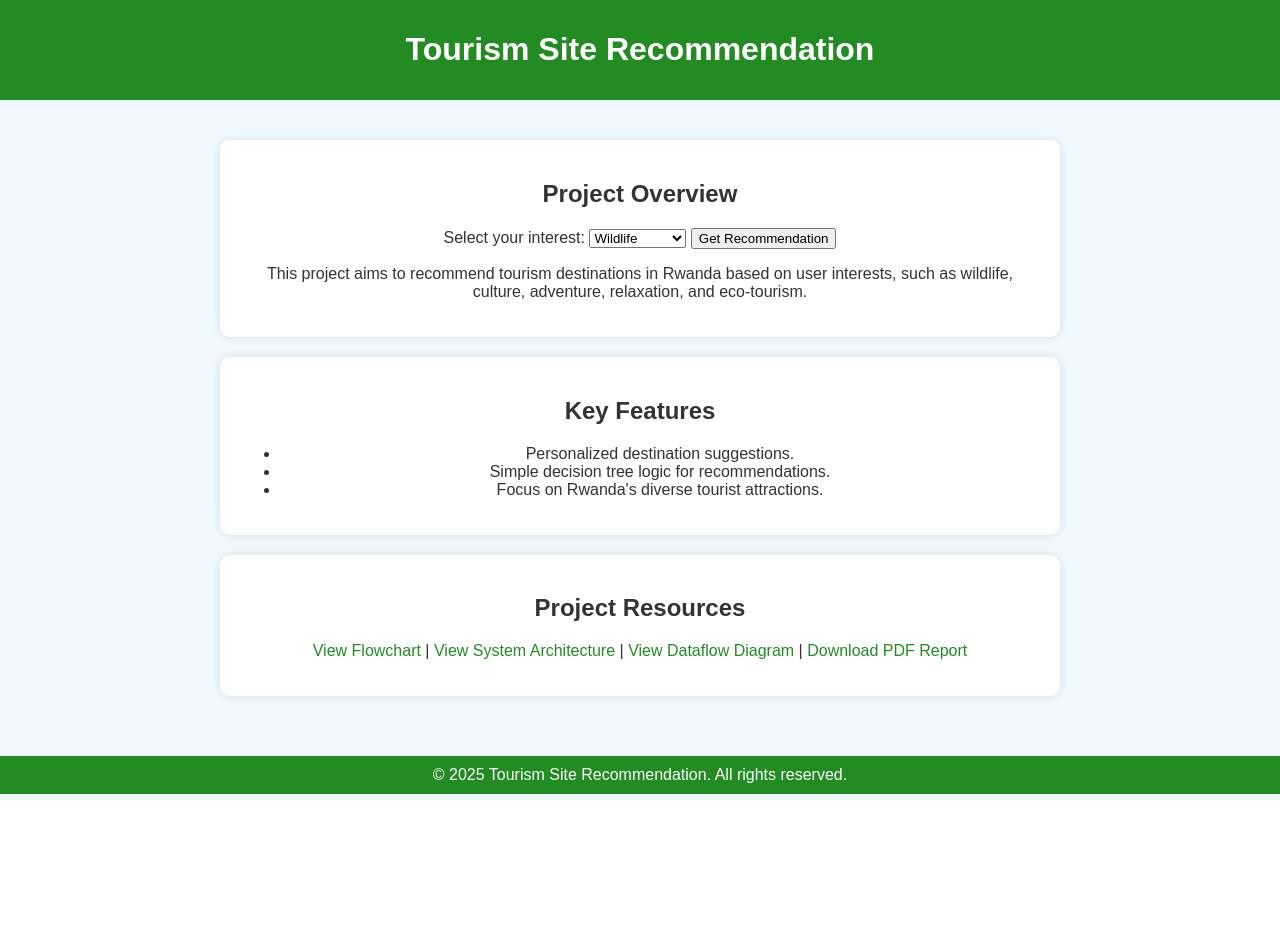
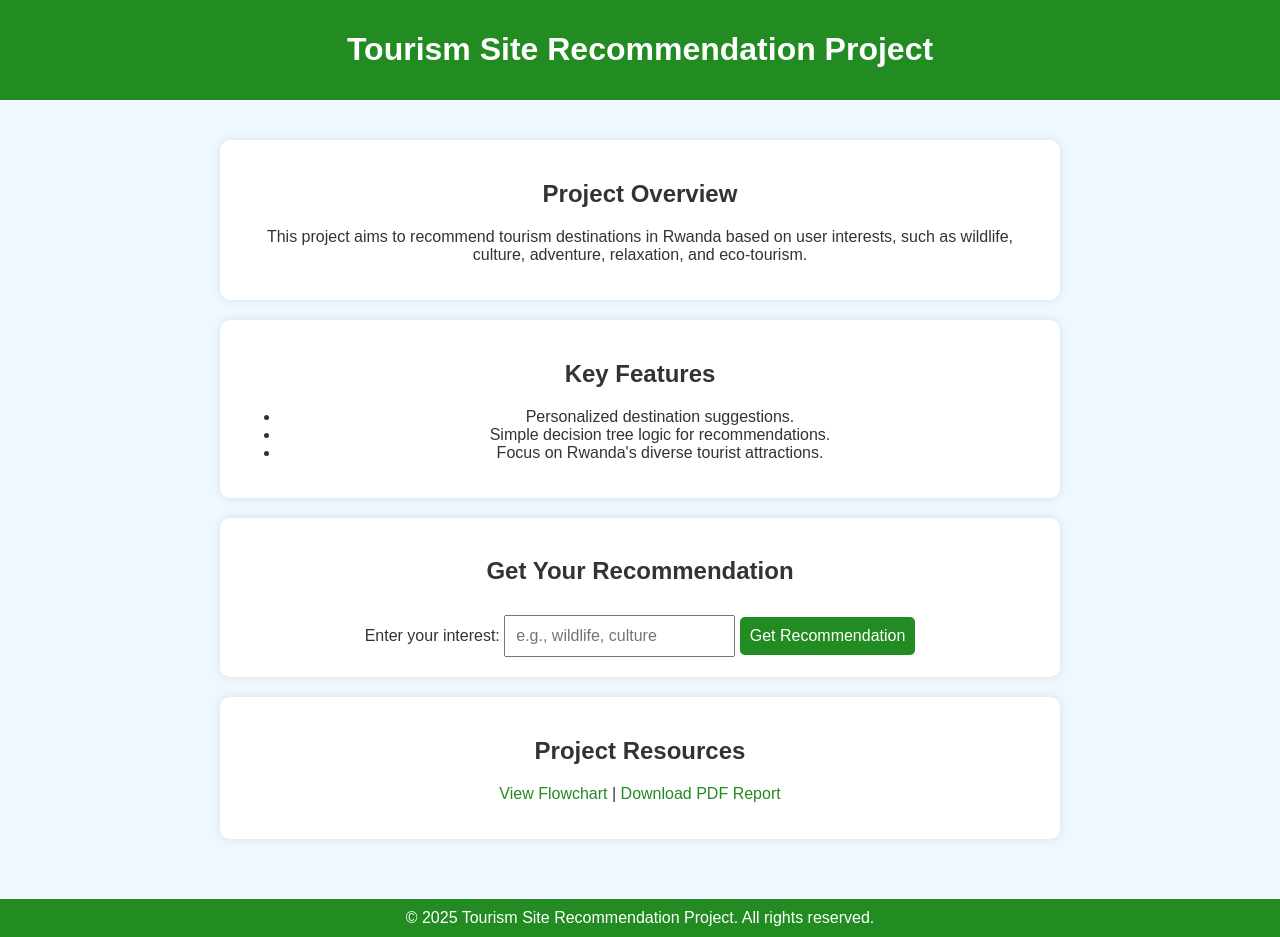
Before and after one commit to Group10done/AI_Group10_ExpertSystem_Assignment2, a Flask app: page / in a window 1280 px wide. Before the commit the page ends 800 px from the top, so only its background shows below. Run offline with Flask 3, Linux system fonts and the light colour scheme.

Commit message:
Update index.html

```diff
--- a/tourism_recommendation/templates/index.html
+++ b/tourism_recommendation/templates/index.html
@@ -39,38 +39,46 @@
             color: forestgreen;
             text-decoration: none;
         }
+        input, button {
+            padding: 10px;
+            margin-top: 10px;
+            font-size: 16px;
+        }
+        button {
+            background-color: forestgreen;
+            color: white;
+            border: none;
+            cursor: pointer;
+            border-radius: 5px;
+        }
+        button:hover {
+            background-color: darkgreen;
+        }
     </style>
     <script>
         async function getRecommendation() {
-            const interest = document.getElementById("interest").value;
-            const response = await fetch("/recommend", {
+            let interest = document.getElementById("interestInput").value;
+            if (!interest) {
+                alert("Please enter an interest!");
+                return;
+            }
+            let response = await fetch("/recommend", {
                 method: "POST",
                 headers: { "Content-Type": "application/json" },
                 body: JSON.stringify({ interest: interest })
             });
-            const data = await response.json();
+            let data = await response.json();
             alert("Recommended Destination: " + data.recommendation);
         }
     </script>
 </head>
 <body>
-
     <header>
-        <h1>Tourism Site Recommendation</h1>
+        <h1>Tourism Site Recommendation Project</h1>
     </header>
     <main>
         <section>
             <h2>Project Overview</h2>
-            <label for="interest">Select your interest:</label>
-            <select id="interest">
-                <option value="wildlife">Wildlife</option>
-                <option value="culture">Culture</option>
-                <option value="adventure">Adventure</option>
-                <option value="relaxation">Relaxation</option>
-                <option value="eco-tourism">Eco-Tourism</option>
-            </select>
-            <button onclick="getRecommendation()">Get Recommendation</button>
-
             <p>This project aims to recommend tourism destinations in Rwanda based on user interests, such as wildlife, culture, adventure, relaxation, and eco-tourism.</p>
         </section>
         <section>
@@ -82,18 +90,18 @@
             </ul>
         </section>
         <section>
+            <h2>Get Your Recommendation</h2>
+            <label for="interestInput">Enter your interest:</label>
+            <input type="text" id="interestInput" placeholder="e.g., wildlife, culture">
+            <button onclick="getRecommendation()">Get Recommendation</button>
+        </section>
+        <section>
             <h2>Project Resources</h2>
-            <p>
-                <a href="{{ url_for('static', filename='flowchart.png') }}" target="_blank">View Flowchart</a> |
-                <a href="{{ url_for('static', filename='system_architecture.png') }}" target="_blank">View System Architecture</a> |
-                <a href="{{ url_for('static', filename='dataflow_Diagram.png') }}" target="_blank">View Dataflow Diagram</a> |
-                <a href="{{ url_for('static', filename='Group10_Report_Assignment2_Day2.pdf') }}" download>Download PDF Report</a>
-            </p>
-
+            <p><a href="flowchart.png" target="_blank">View Flowchart</a> | <a href="Group10_Report_Assignment2_Day1.pdf" download>Download PDF Report</a></p>
         </section>
     </main>
     <footer>
-        &copy; 2025 Tourism Site Recommendation. All rights reserved.
+        &copy; 2025 Tourism Site Recommendation Project. All rights reserved.
     </footer>
 </body>
 </html>
```
